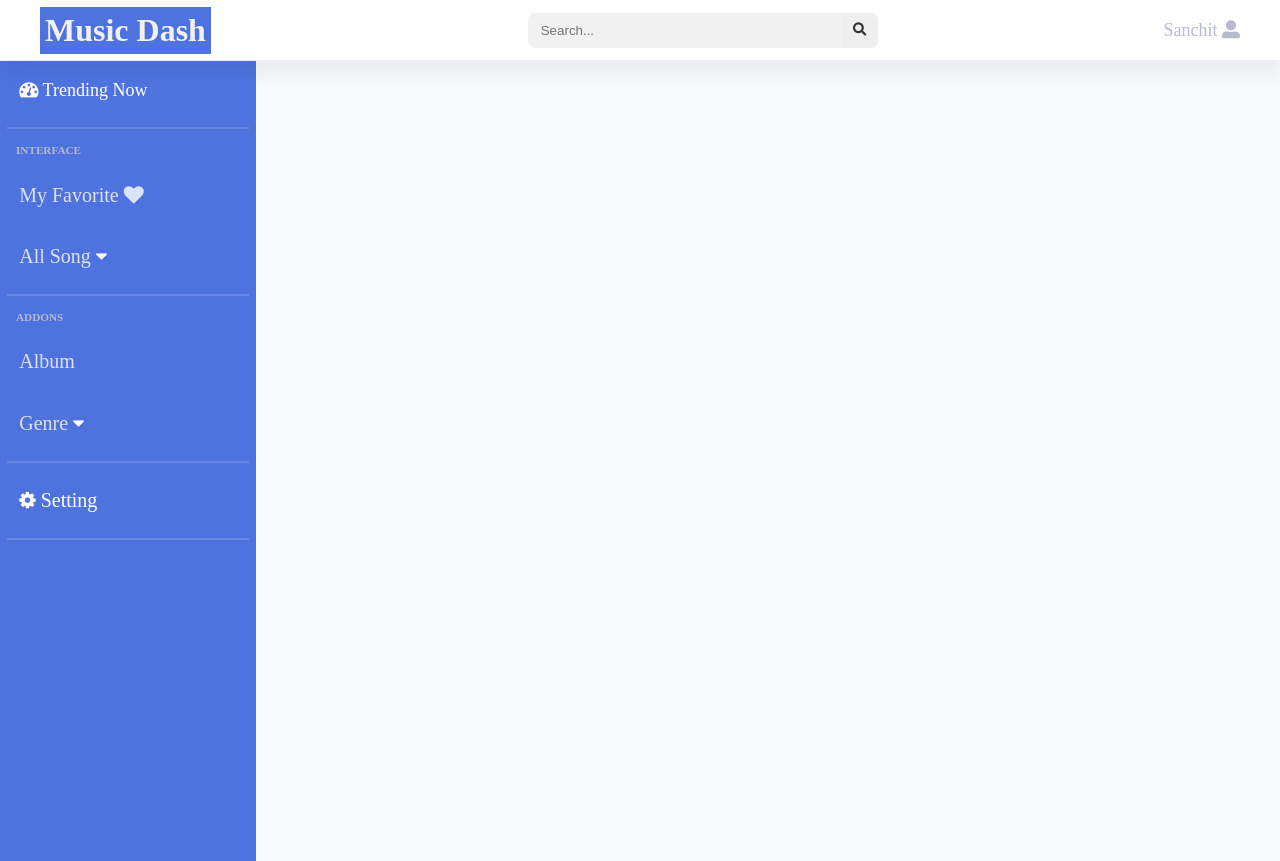
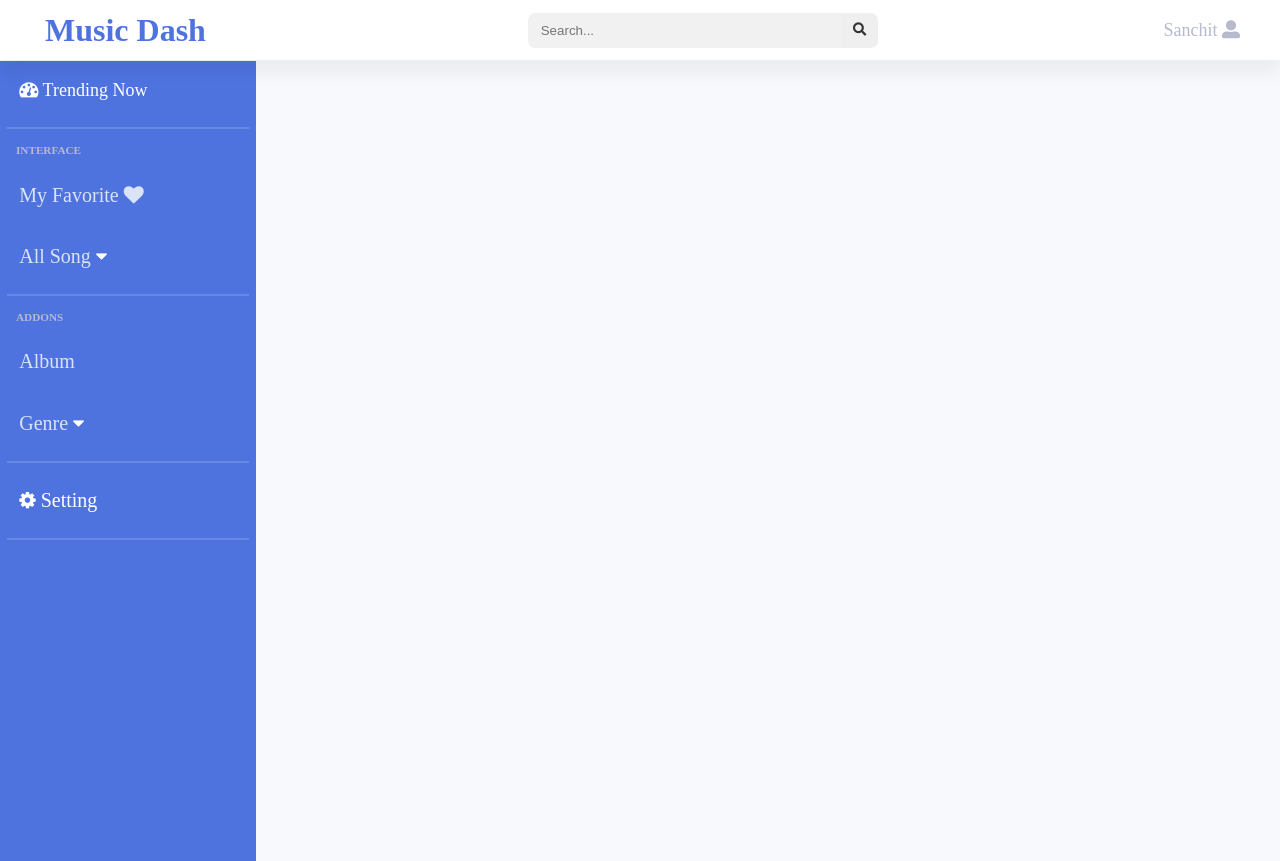
Before and after one commit to sanchittg/music-dashboard-theme, a plain HTML site: page html/index.html in a window 1280 px wide. Drawn offline with Linux system fonts and the light colour scheme.

Commit message:
changed logo

```diff
--- a/css/main.css
+++ b/css/main.css
@@ -120,9 +120,8 @@ a.sidebar_list_item{
     }
 }
 .brandName{
-    color: #f1f1f1;
+    color: #4e73df;
     font-size: 2rem;
-    background: #4e73df;
     text-align: center;
     text-decoration: none;
     font-weight: bold;
```
